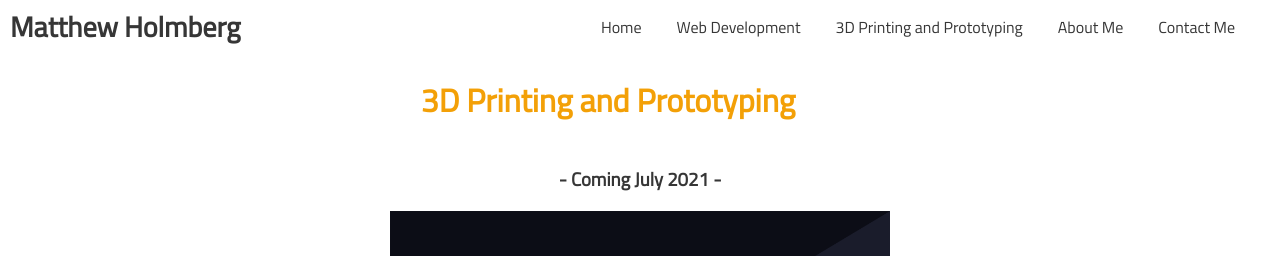
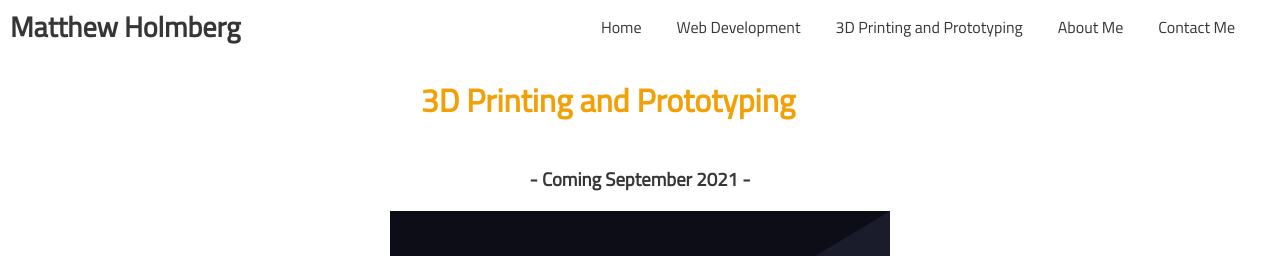
Before and after one commit to mholmberg13/matthewholmberg2, a React (Create React App) app: page /3dprinting-prototyping in a window 1280 px wide. Shown: the top 256 px of the page. Built offline with nearby package versions, Linux system fonts and the light colour scheme.

Commit message:
changed print date heading.

```diff
--- a/src/components/ThreeDProto.js
+++ b/src/components/ThreeDProto.js
@@ -7,7 +7,7 @@ class ThreeDProto extends React.Component {
             <div className='print-proto'>
                 <h1 className='print-proto-heading'>3D Printing and Prototyping</h1>
                 <div className='print-proto-main'>
-                    <h3> - Coming July 2021 - </h3>
+                    <h3> - Coming September 2021 - </h3>
                     <div className='print-banner-container'>
                         <img src={PrintBanner} alt="3D Printer icon."/>
                     </div>
```
